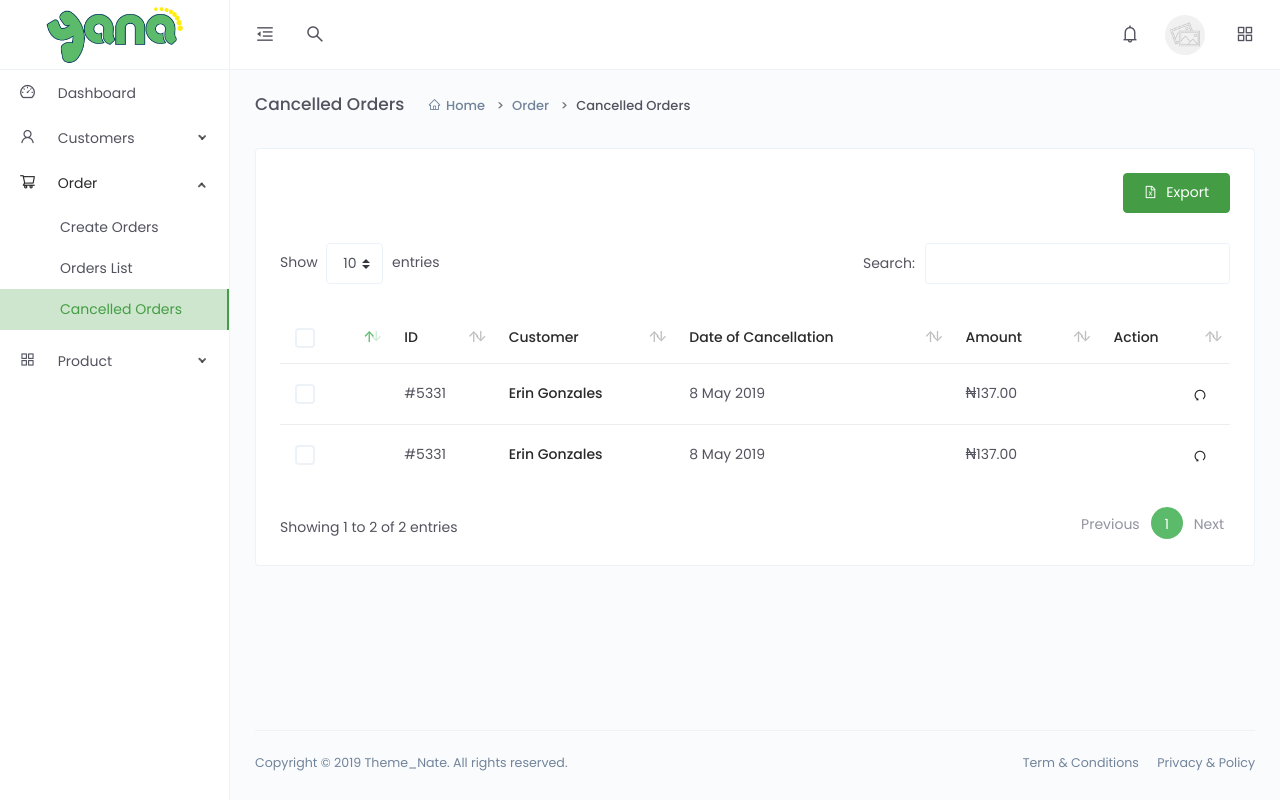
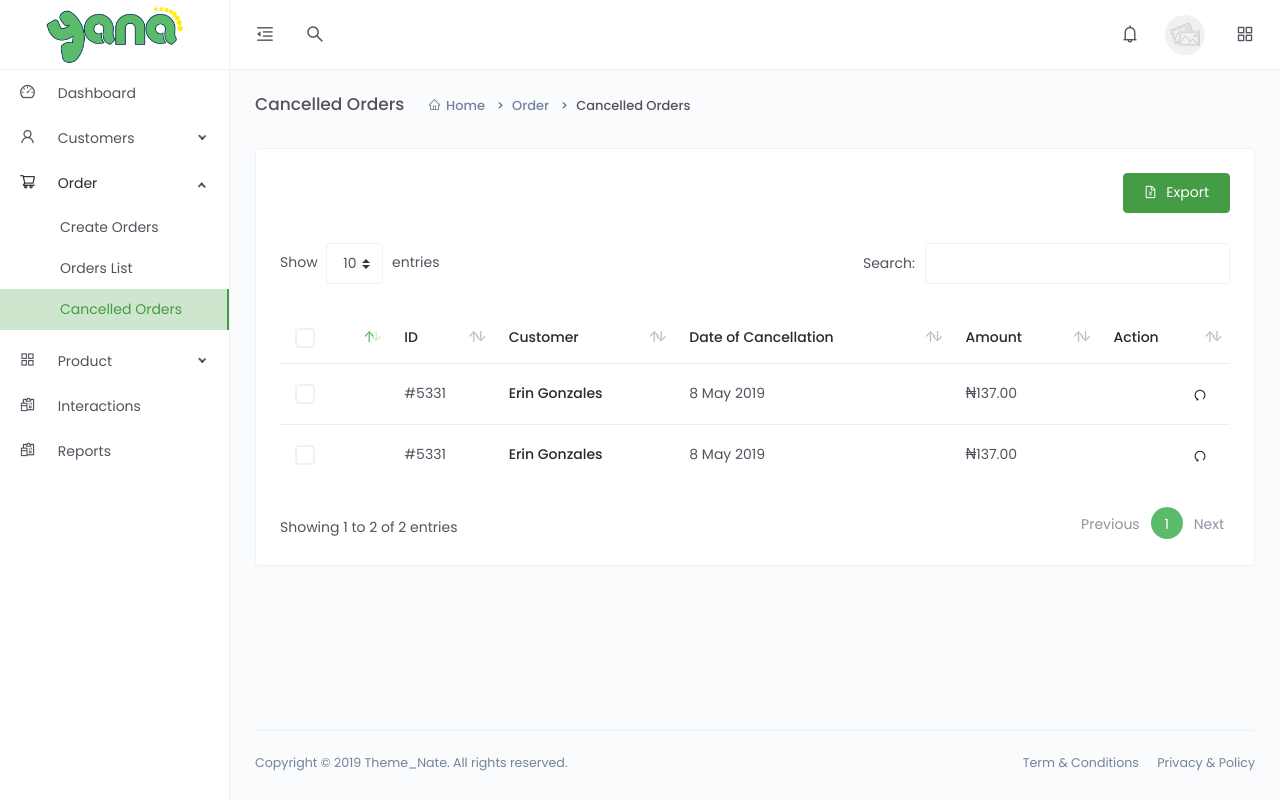
Before and after one commit to TeeXee19/yana_crm, a plain HTML site: page cancelled-orders.html in a window 1280 px wide. Drawn offline with Linux system fonts and the light colour scheme.

Commit message:
Added the report link to the sidebars across all pages

```diff
--- a/cancelled-orders.html
+++ b/cancelled-orders.html
@@ -262,6 +262,22 @@
                                     <a href="edit-product.html">Edit Product</a>
                                 </li>
                             </ul>
+                        </li>
+                        <li class="nav-item ">
+                            <a href="interactions.html">
+                                <span class="icon-holder">
+                                    <i class="anticon anticon-reconciliation"></i>
+                                </span>
+                                <span class="title" >Interactions</span>
+                            </a>
+                        </li>
+                        <li class="nav-item ">
+                            <a href="reports.html">
+                                <span class="icon-holder">
+                                    <i class="anticon anticon-reconciliation"></i>
+                                </span>
+                                <span class="title" >Reports</span>
+                            </a>
                         </li>
                     </ul>
                 </div>
```
Also changed, not shown: create-customer.html (+8 -1 lines), create-order.html (+8 -0 lines), create-product.html (+8 -0 lines), customers.html (+8 -0 lines), deleted-customers.html (+9 -0 lines), index.html (+8 -0 lines), interactions.html (+8 -0 lines), invoice.html (+8 -0 lines), order.html (+8 -0 lines), product-list.html (+8 -0 lines), reports.html (+9 -1 lines), view-customer.html (+10 -1 lines).
